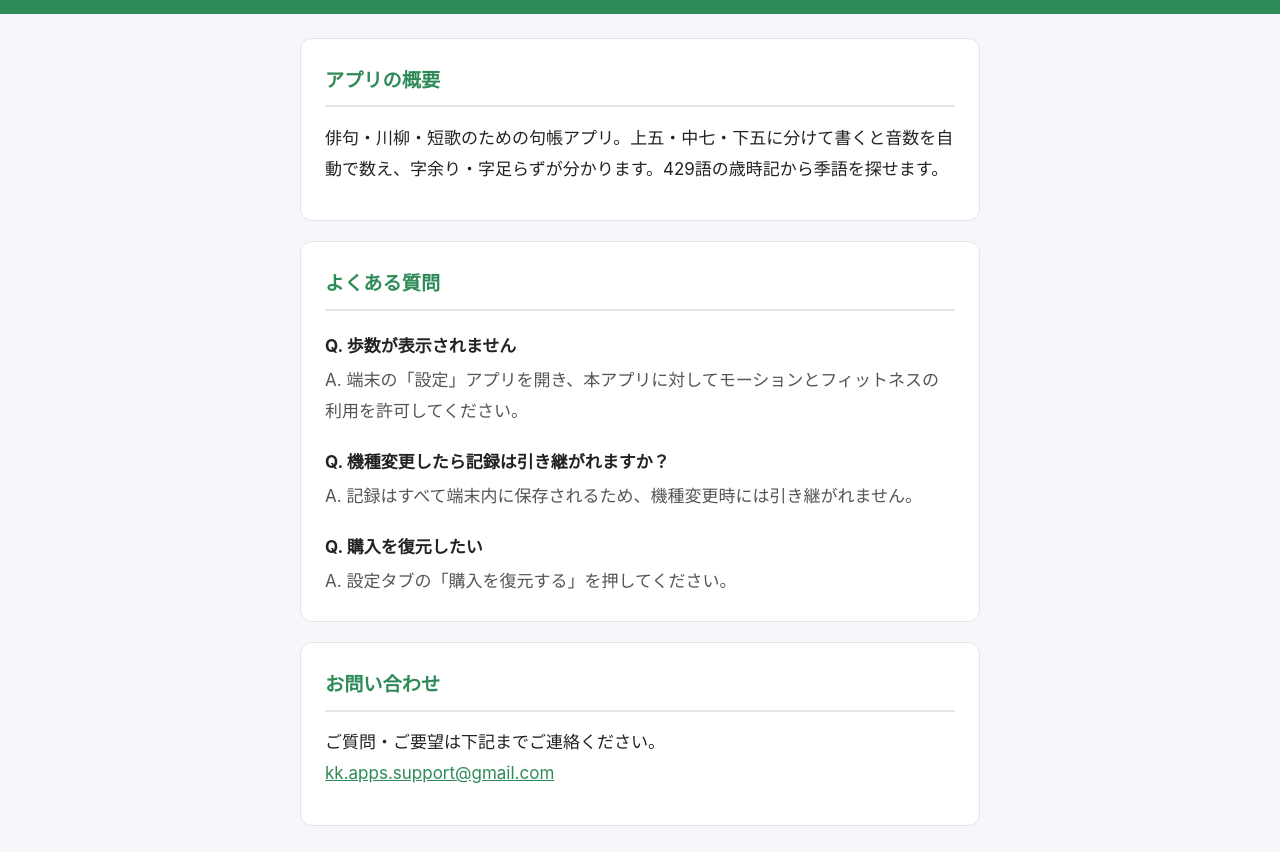
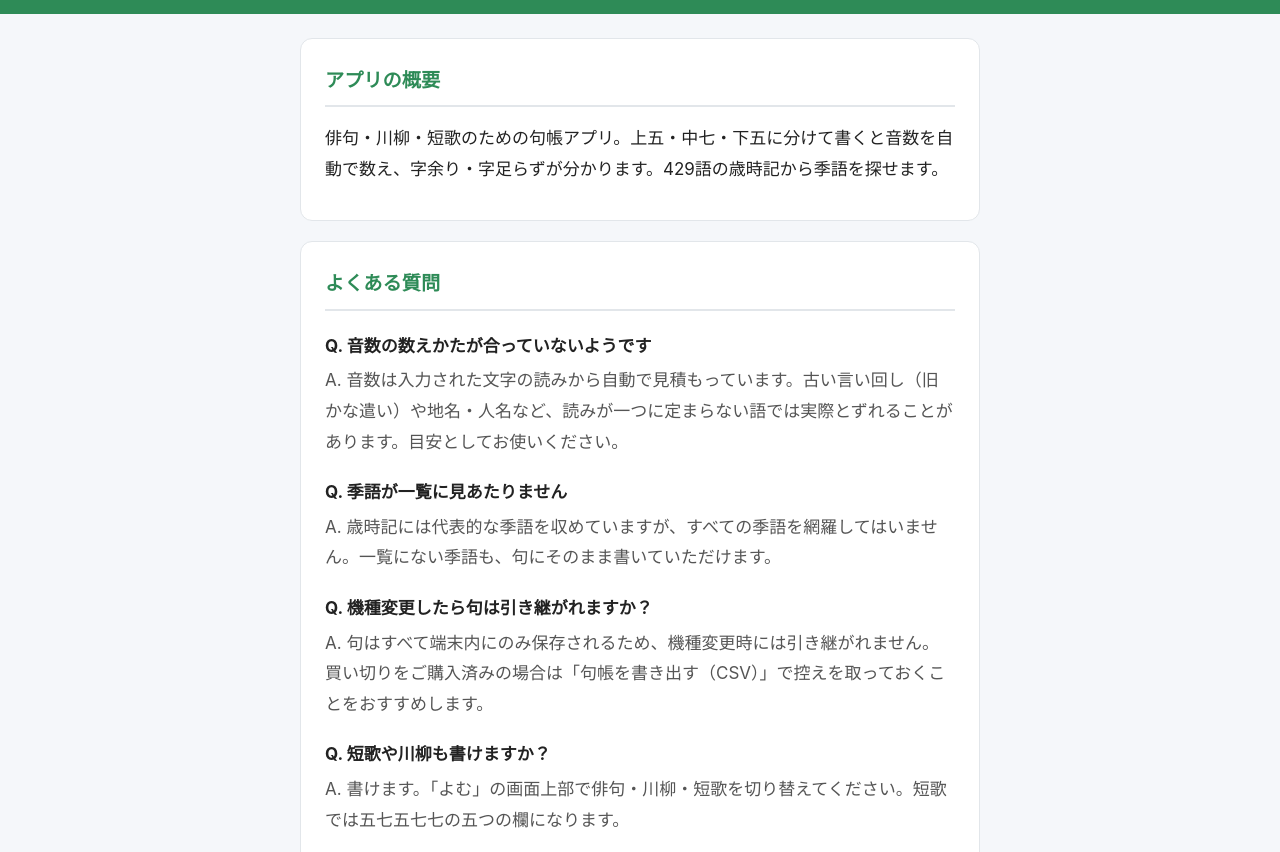
Before and after one commit to kk930208/haiku, a plain HTML site: page index.html in a window 1280 px wide. Shown: the part 84-936 px from the top of the page. Drawn offline with Linux system fonts and the light colour scheme.

Commit message:
Rewrite FAQ for はいくくん

```diff
--- a/index.html
+++ b/index.html
@@ -40,14 +40,19 @@
     </section>
     <section>
       <h2>よくある質問</h2>
-      <p class="faq-q">Q. 歩数が表示されません</p>
-      <p class="faq-a">A. 端末の「設定」アプリを開き、本アプリに対してモーションとフィットネスの利用を許可してください。</p>
-      <p class="faq-q">Q. 機種変更したら記録は引き継がれますか？</p>
-      <p class="faq-a">A. 記録はすべて端末内に保存されるため、機種変更時には引き継がれません。</p>
+      <p class="faq-q">Q. 音数の数えかたが合っていないようです</p>
+      <p class="faq-a">A. 音数は入力された文字の読みから自動で見積もっています。古い言い回し（旧かな遣い）や地名・人名など、読みが一つに定まらない語では実際とずれることがあります。目安としてお使いください。</p>
+      <p class="faq-q">Q. 季語が一覧に見あたりません</p>
+      <p class="faq-a">A. 歳時記には代表的な季語を収めていますが、すべての季語を網羅してはいません。一覧にない季語も、句にそのまま書いていただけます。</p>
+      <p class="faq-q">Q. 機種変更したら句は引き継がれますか？</p>
+      <p class="faq-a">A. 句はすべて端末内にのみ保存されるため、機種変更時には引き継がれません。買い切りをご購入済みの場合は「句帳を書き出す（CSV）」で控えを取っておくことをおすすめします。</p>
+      <p class="faq-q">Q. 短歌や川柳も書けますか？</p>
+      <p class="faq-a">A. 書けます。「よむ」の画面上部で俳句・川柳・短歌を切り替えてください。短歌では五七五七七の五つの欄になります。</p>
+      <p class="faq-q">Q. 文字が小さくて読みづらい</p>
+      <p class="faq-a">A. 設定タブの「文字の大きさ」で中・大・特大から選べます。無料でお使いいただけます。</p>
       <p class="faq-q">Q. 購入を復元したい</p>
       <p class="faq-a">A. 設定タブの「購入を復元する」を押してください。</p>
-    </section>
-    <section>
+
       <h2>お問い合わせ</h2>
       <p>ご質問・ご要望は下記までご連絡ください。<br>
         <a href="mailto:kk.apps.support@gmail.com">kk.apps.support@gmail.com</a></p>
```
